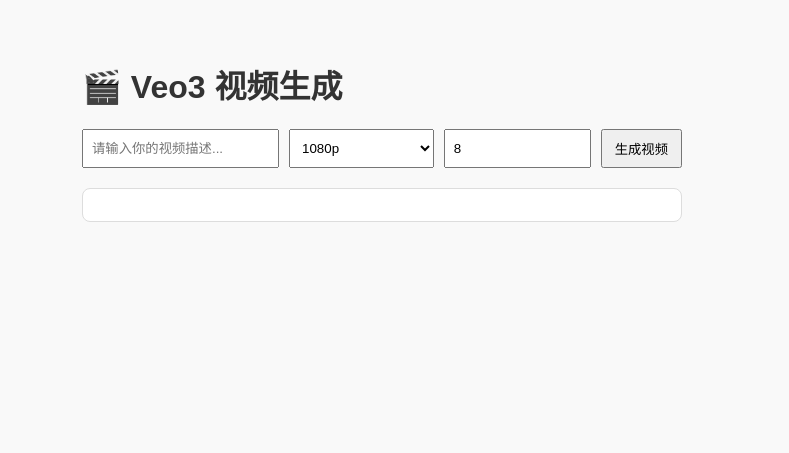
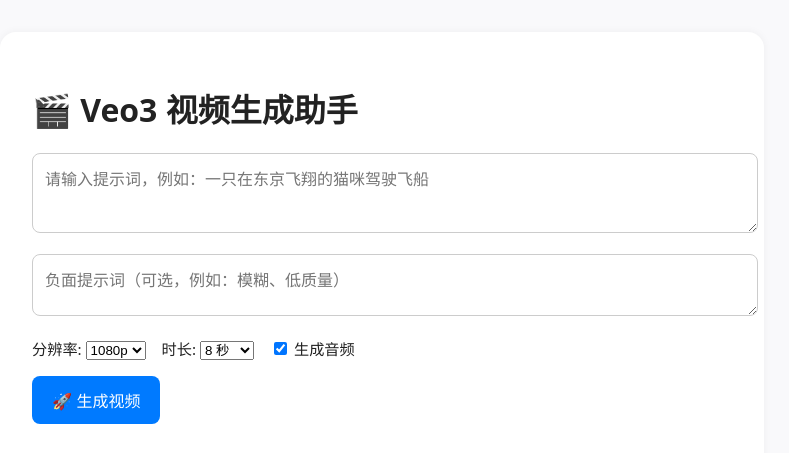
Before and after one commit to niniakita/veo3-chat-app, a plain HTML site: page frontend/index.html in a window 1280 px wide. Shown: the whole page, without its empty margins (258-1047 px from the left). Drawn offline with Linux system fonts and the light colour scheme.

Commit message:
Add files via upload

```diff
--- a/backend/package.json
+++ b/backend/package.json
@@ -1,5 +1,5 @@
 {
-  "name": "veo3-video-backend",
+  "name": "veo3-backend",
   "version": "1.0.0",
   "main": "server.js",
   "type": "module",
--- a/frontend/app.js
+++ b/frontend/app.js
@@ -1,6 +1,4 @@
-
 const API_BASE = "https://veo3-chat-app-production.up.railway.app";
-
 
 function appendMsg(content) {
   const div = document.createElement("div");
@@ -10,15 +8,24 @@
 
 async function generate() {
   const prompt = document.getElementById("prompt").value;
+  const negativePrompt = document.getElementById("negativePrompt").value;
   const resolution = document.getElementById("resolution").value;
   const length = parseInt(document.getElementById("length").value);
+  const generateAudio = document.getElementById("audio").checked;
+
   if (!prompt) return alert("请输入内容");
 
   appendMsg("🧠 正在提交任务...");
   const res = await fetch(`${API_BASE}/api/generate`, {
     method: "POST",
     headers: { "Content-Type": "application/json" },
-    body: JSON.stringify({ prompt, resolution, length })
+    body: JSON.stringify({
+      prompt,
+      negativePrompt,
+      resolution,
+      length,
+      generateAudio
+    })
   });
   const data = await res.json();
   if (!data.taskId) return appendMsg("❌ 提交失败");
@@ -34,12 +41,12 @@
     if (data.status === "completed") {
       clearInterval(interval);
       appendMsg("✅ 视频生成完成！");
-      appendMsg(`🎞️ 预览：${data.output.videoUrl}`);
+      appendMsg(`🎞️ 预览链接: ${data.output.videoUrl}`);
     } else if (data.status === "failed") {
       clearInterval(interval);
       appendMsg("❌ 视频生成失败");
     } else {
-      appendMsg(`⏳ 状态：${data.status}...`);
+      appendMsg(`⏳ 当前状态: ${data.status}...`);
     }
   }, 3000);
 }
--- a/frontend/index.html
+++ b/frontend/index.html
@@ -1,26 +1,44 @@
-
 <!DOCTYPE html>
 <html lang="zh">
 <head>
   <meta charset="UTF-8">
-  <title>Veo3 视频生成</title>
+  <title>Veo3 视频生成助手</title>
+  <meta name="viewport" content="width=device-width, initial-scale=1">
   <link rel="stylesheet" href="style.css">
 </head>
 <body>
-  <div class="app">
-    <h1>🎬 Veo3 视频生成</h1>
+  <div class="container">
+    <h1>🎬 Veo3 视频生成助手</h1>
+
+    <textarea id="prompt" placeholder="请输入提示词，例如：一只在东京飞翔的猫咪驾驶飞船" rows="3"></textarea>
+    <textarea id="negativePrompt" placeholder="负面提示词（可选，例如：模糊、低质量）" rows="2"></textarea>
+
     <div class="controls">
-      <input id="prompt" placeholder="请输入你的视频描述..." />
-      <select id="resolution">
-        <option value="720p">720p</option>
-        <option value="1080p" selected>1080p</option>
-        <option value="4K">4K</option>
-      </select>
-      <input id="length" type="number" min="3" max="20" value="8" />
-      <button onclick="generate()">生成视频</button>
+      <label>分辨率:
+        <select id="resolution">
+          <option value="720p">720p</option>
+          <option value="1080p" selected>1080p</option>
+          <option value="4k">4K</option>
+        </select>
+      </label>
+      <label>时长:
+        <select id="length">
+          <option value="4">4 秒</option>
+          <option value="8" selected>8 秒</option>
+          <option value="12">12 秒</option>
+        </select>
+      </label>
+      <label>
+        <input type="checkbox" id="audio" checked />
+        生成音频
+      </label>
     </div>
-    <div id="chat"></div>
+
+    <button onclick="generate()">🚀 生成视频</button>
+
+    <div id="chat" class="chat-box"></div>
   </div>
+
   <script src="app.js"></script>
 </body>
 </html>
--- a/frontend/style.css
+++ b/frontend/style.css
@@ -1,29 +1,60 @@
+body {
+  margin: 0;
+  font-family: system-ui, sans-serif;
+  background-color: #f9f9fb;
+  color: #222;
+  padding: 2rem;
+}
 
-body {
-  font-family: sans-serif;
-  background: #f9f9f9;
-  padding: 2em;
-  color: #333;
+.container {
+  max-width: 700px;
+  margin: auto;
+  background: #fff;
+  padding: 2rem;
+  border-radius: 1rem;
+  box-shadow: 0 0 8px rgba(0,0,0,0.05);
 }
-.app {
-  max-width: 600px;
-  margin: auto;
+
+textarea {
+  width: 100%;
+  padding: 0.75rem;
+  font-size: 1rem;
+  margin-bottom: 1rem;
+  border-radius: 0.5rem;
+  border: 1px solid #ccc;
+  resize: vertical;
 }
+
 .controls {
   display: flex;
-  gap: 10px;
-  margin-bottom: 20px;
+  gap: 1rem;
+  flex-wrap: wrap;
+  margin-bottom: 1rem;
 }
-input, select {
-  padding: 8px;
-  flex: 1;
+
+label {
+  font-size: 0.95rem;
 }
+
 button {
-  padding: 8px 12px;
+  padding: 0.75rem 1.25rem;
+  font-size: 1rem;
+  border: none;
+  border-radius: 0.5rem;
+  background: #007aff;
+  color: white;
+  cursor: pointer;
 }
-#chat {
-  background: #fff;
-  padding: 1em;
-  border: 1px solid #ddd;
-  border-radius: 8px;
+
+button:hover {
+  background: #005ce6;
 }
+
+.chat-box {
+  margin-top: 2rem;
+  background: #f0f0f5;
+  padding: 1rem;
+  border-radius: 0.5rem;
+  min-height: 100px;
+  white-space: pre-wrap;
+}
```
Also changed, not shown: backend/server.js (+30 -20 lines).
